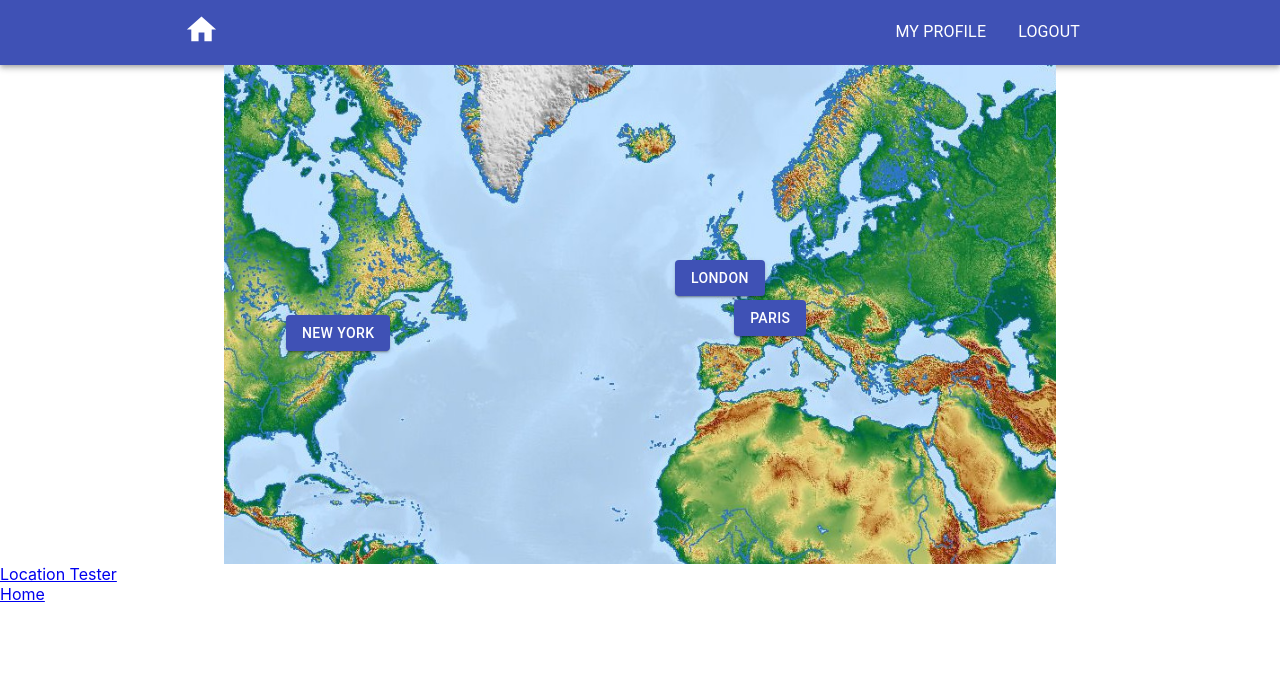
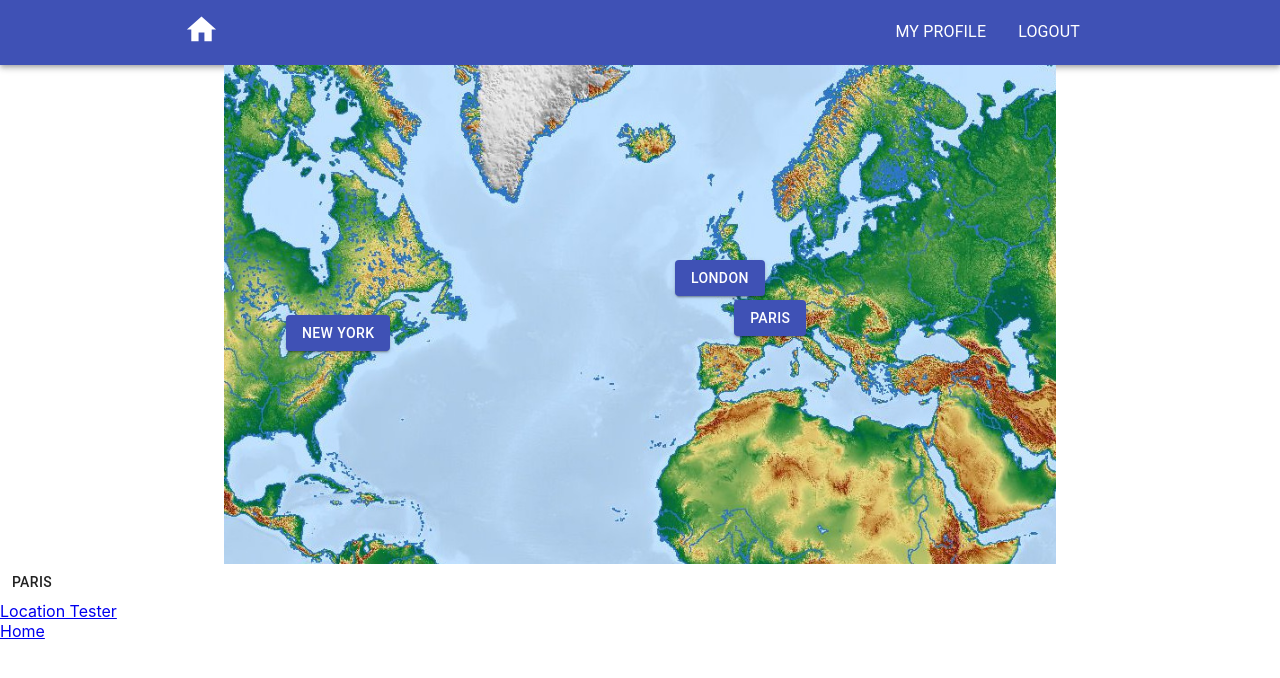
Before and after one commit to 2011Canada/project-2-team5-frontend, a React (Create React App) app: page /map in a window 1280 px wide. Shown: the top 678 px of the page. Built offline with nearby package versions, Linux system fonts and the light colour scheme.

Commit message:
map and drawer integration part 1

```diff
--- a/src/components/Map/Map.js
+++ b/src/components/Map/Map.js
@@ -2,6 +2,9 @@ import React from 'react';
 import MapImage from './northatlanticmap.jpg';
 import './Map.css';
 import Button from '@material-ui/core/Button';
+import LocationDrawer from '../LocationDrawer';
+
+import paris_photo from '../../location_photos/paris.jpg'
 
 function WorldMap() {
   return <img src={MapImage} alt="Logo" resizeMode="cover" />;
@@ -18,6 +21,7 @@ function ParentMap() {
 /*END OF FUNCTION THAT FIRES WHEN THE BUTTONS ARE PRESSED*/
 
   return (
+    //all-containing component
     <div class="mapcontainer">
         <div class="mapfunction">
             {/* <WorldMap /> */}
@@ -46,7 +50,49 @@ function ParentMap() {
         </Button>
       </div>
     </div>
+    //end of all-containing component
   );
 }
 
-export default ParentMap;
+/*
+WHAT FOLLOWS IS THE TEST DATA FOR THE DUMMY VERSION OF THE LOCATION DRAWER
+*/
+
+let testLocation = {
+  id: 0,
+  locationName: 'Paris',
+  description: 'This is a test description of Paris',
+  adjacent: [
+    { id: 0, name: 'London' },
+    { id: 1, name: 'Berlin' },
+  ],
+  image: paris_photo,
+};
+
+//TODO
+let setLocation = () => {};
+
+/*
+WHAT FOLLOWS IS THE EXPORTED FUNCTION, WHICH TESTS THE DUMMY VERSION OF THE LOCATION DRAWER
+*/
+
+function SuperParent(){
+  if(true){
+    return(
+      <div>
+        <ParentMap />
+        <LocationDrawer location={testLocation} setLocation={setLocation} />
+      </div>
+    );
+  }
+  else{
+    return(
+      <div>
+        <ParentMap />
+      </div>
+    );
+  }
+
+}
+
+export default SuperParent;
```
Also changed, not shown: 2 other files (tests, documents, lock files or other folders).
